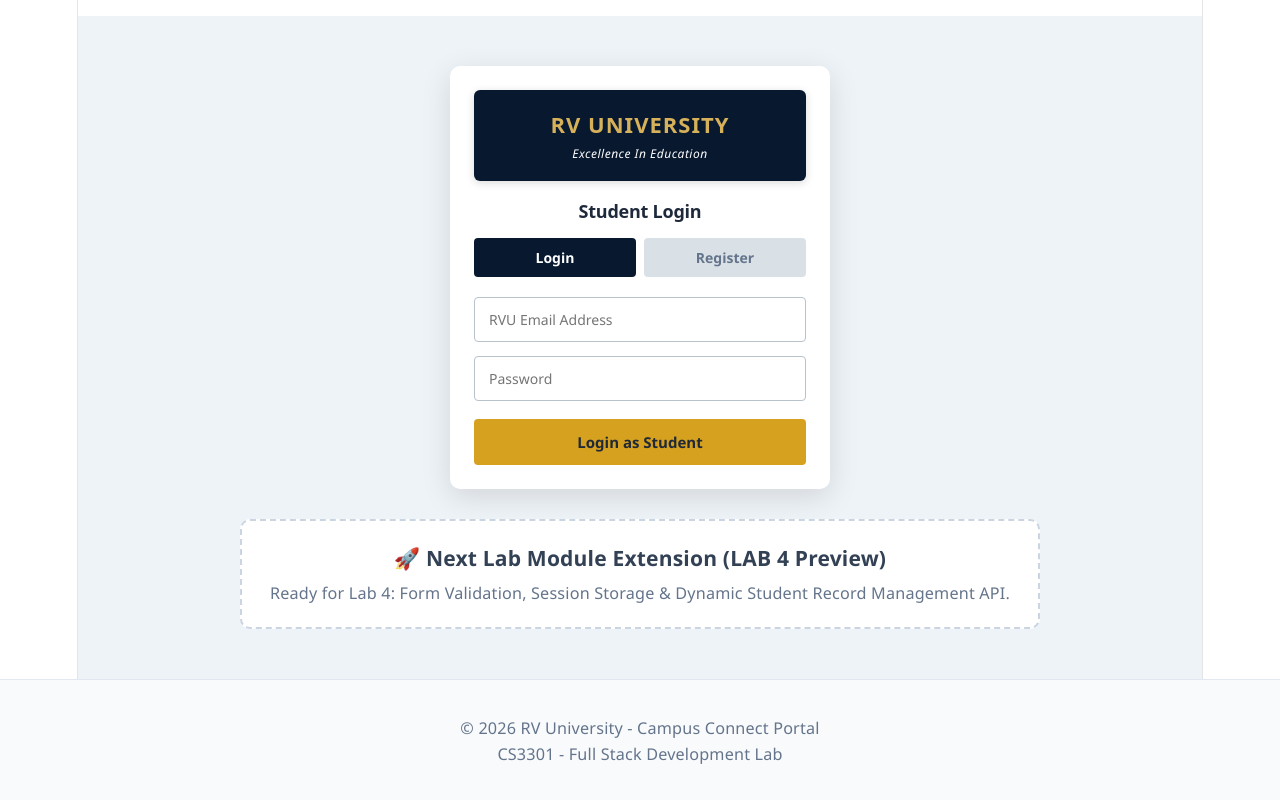
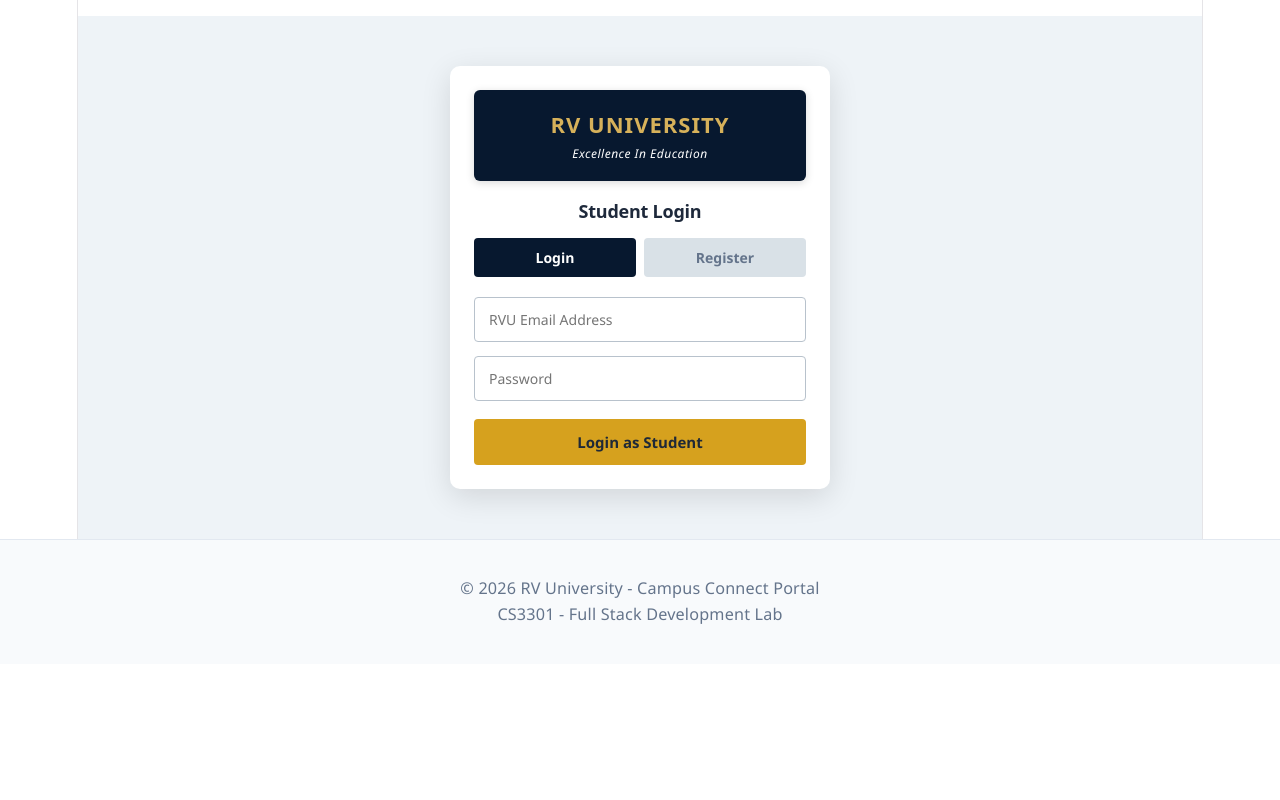
Before and after one commit to Nayana84-m/campus-connect-portal, a React (Vite) app in the folder client/: page / in a window 1280 px wide. Shown: the part 2352-3152 px from the top of the page. After the commit the page ends 3016 px from the top, so only its background shows below. Built offline with nearby package versions, Linux system fonts and the light colour scheme; no server answers.

Commit message:
Removed Lab 4 extension preview container from AuthModule.jsx

```diff
--- a/client/src/components/AuthModule.jsx
+++ b/client/src/components/AuthModule.jsx
@@ -166,16 +166,6 @@ export default function AuthModule({ initialMode = 'login' }) {
           </button>
         </form>
       </div>
-
-      {/* Next Lab Module Placeholder (Lab 4 Extension Feature) */}
-      <div style={styles.nextLabPreview}>
-        <div style={styles.nextLabHeader}>
-          <h3>🚀 Next Lab Module Extension (LAB 4 Preview)</h3>
-          <p style={{ margin: '6px 0 0 0', color: '#64748b', fontSize: '0.9rem' }}>
-            Ready for Lab 4: Form Validation, Session Storage & Dynamic Student Record Management API.
-          </p>
-        </div>
-      </div>
     </div>
   );
 }
```
